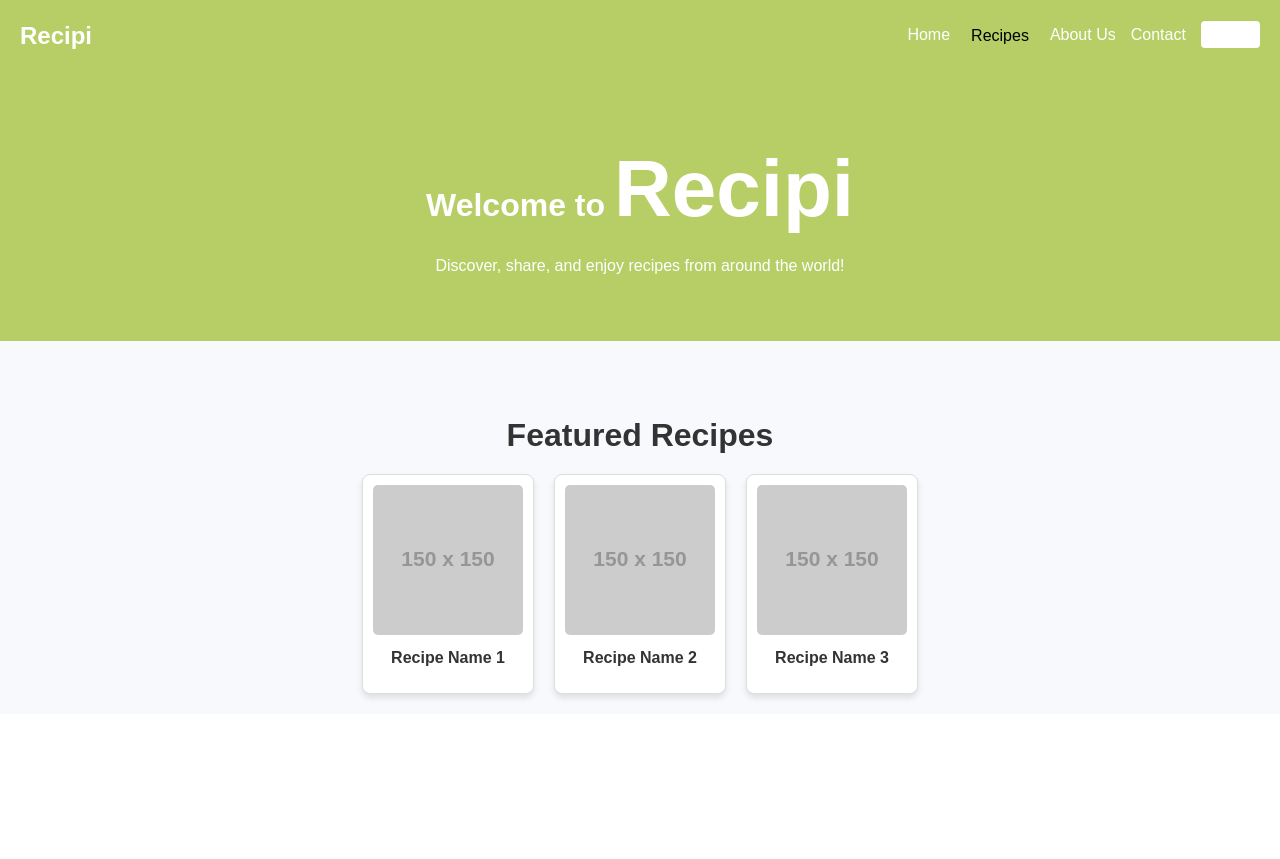
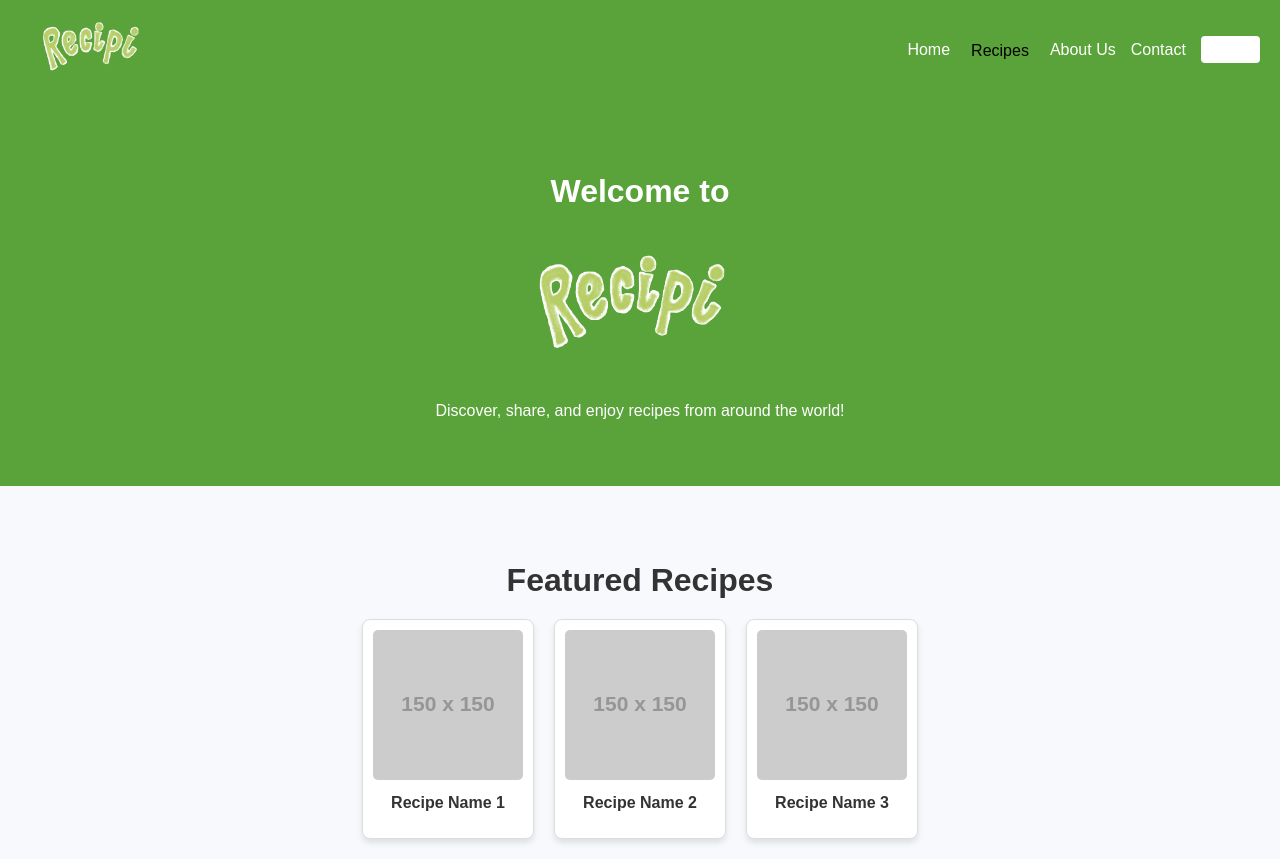
Before and after one commit to rwatoun/Recipe-Sharing-Platform, a React (Create React App) app: page / in a window 1280 px wide. Before the commit the page ends 800 px from the top, so only its background shows below. Built offline with nearby package versions, Linux system fonts and the light colour scheme.

Commit message:
changed all mentions of recipi for the logo

```diff
--- a/src/Login.js
+++ b/src/Login.js
@@ -1,7 +1,7 @@
 import React from "react";
 import { useNavigate } from "react-router-dom";
 import "./login.css";
-import logoo from "./logo.png";
+import logo from "./logo.png";
 import googleIcon from "./googleicon.png";
 import facebookIcon from "./facebookicon.png";
 import { Link } from "react-router-dom";
@@ -61,7 +61,7 @@ function LoginCard() {
       <div className={"loginCard"}>
         <div className={"loginLogo"}>
           <Link to="/">
-            <img src={logoo} />
+            <img src={logo} />
           </Link>
           <br />
           <h3>Discovering flavors from around the world</h3>
--- a/src/home.css
+++ b/src/home.css
@@ -6,7 +6,7 @@
 }
 
 .hero-section {
-  background: #b7ce66;
+  background: #5aa33a;
   color: white;
   text-align: center;
   padding: 50px 20px;
@@ -81,16 +81,13 @@
   display: flex;
   justify-content: space-between;
   align-items: center;
-  background-color: #b7ce66;
+  background-color: #5aa33a;
   padding: 10px 20px;
   color: white;
 }
 
-.navbar-brand a {
-  color: white;
-  font-size: 1.5em;
-  font-weight: bold;
-  text-decoration: none;
+.navbar-logo img {
+  width: 150px;
 }
 
 .navbar-links {
@@ -123,6 +120,14 @@
 .login-link:hover {
   background-color: #5aa33a;
   color: white;
+}
+
+.loginLogo {
+  text-align: center;
+}
+
+.loginLogo img {
+  width: 290px;
 }
 
 .recipesButton {
--- a/src/home.js
+++ b/src/home.js
@@ -2,8 +2,9 @@
 import React from "react";
 import { useNavigate } from "react-router-dom";
 import Navbar from "./navbar";
-
+import logo from "./logo.png";
 import "./home.css";
+import { Link } from "react-router-dom";
 
 const Home = () => {
   const navigate = useNavigate();
@@ -16,9 +17,13 @@ const Home = () => {
     <div className="home-page">
       <Navbar />
       <header className="hero-section">
-        <h1>Welcome to <span className="brand-name">Recipi</span></h1>
+        <h1>Welcome to </h1>
+        <div className={"loginLogo"}>
+          <Link to="/">
+            <img src={logo} />
+          </Link>
+        </div>
         <p>Discover, share, and enjoy recipes from around the world!</p>
-
       </header>
 
       <section className="featured-recipes">
--- a/src/navbar.js
+++ b/src/navbar.js
@@ -2,12 +2,15 @@
 import React from "react";
 import { Link } from "react-router-dom";
 import "./home.css"; // Reuse `home.css` for styling
+import logo from "./logo.png";
 
 const Navbar = () => {
   return (
     <nav className="navbar">
-      <div className="navbar-brand">
-        <Link to="/">Recipi</Link>
+      <div className="navbar-logo">
+        <Link to="/">
+          <img src={logo} />
+        </Link>
       </div>
       <ul className="navbar-links">
         <li>
```
